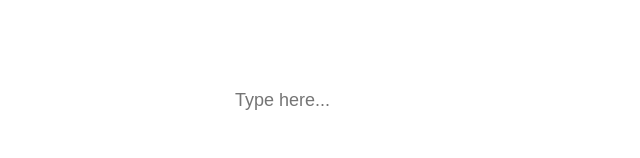
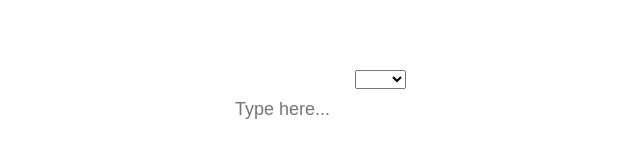
Before and after one commit to nathanielgreen/bulletbuddy, a Nuxt app: page / in a window 1280 px wide. Shown: the part 300-458 px from the top of the page, without its empty margins (260-900 px from the left). Built offline with nearby package versions, Linux system fonts and the light colour scheme.

Commit message:
BU-3: Added select option

```diff
--- a/components/Input.vue
+++ b/components/Input.vue
@@ -1,12 +1,16 @@
 <template>
   <div class="input">
     <form v-on:submit="addNote($event)">
-    <input
-      class="input__input"
-      v-model="item"
-      type="text"
-      placeholder="Type here..."
-    />
+      <select class="input__select" v-model="selected">
+        <option value="checkbox" default>Task</option>
+        <option value="note">Note</option>
+      </select>
+      <input
+        class="input__input"
+        v-model="value"
+        type="text"
+        placeholder="Type here..."
+      />
     </form>
   </div>
 </template>
@@ -16,13 +20,18 @@ export default {
   name: 'Input',
   data() {
     return {
-      item: '',
+      value: '',
+      selected: '',
     };
   },
   methods: {
     addNote(event) {
       event.preventDefault();
-      this.$store.commit('ADD_ITEM', this.item);
+      const itemObj = {
+        type: this.selected,
+        value: this.value,
+      };
+      this.$store.commit('ADD_ITEM', itemObj);
       this.item = '';
     },
   },
```
